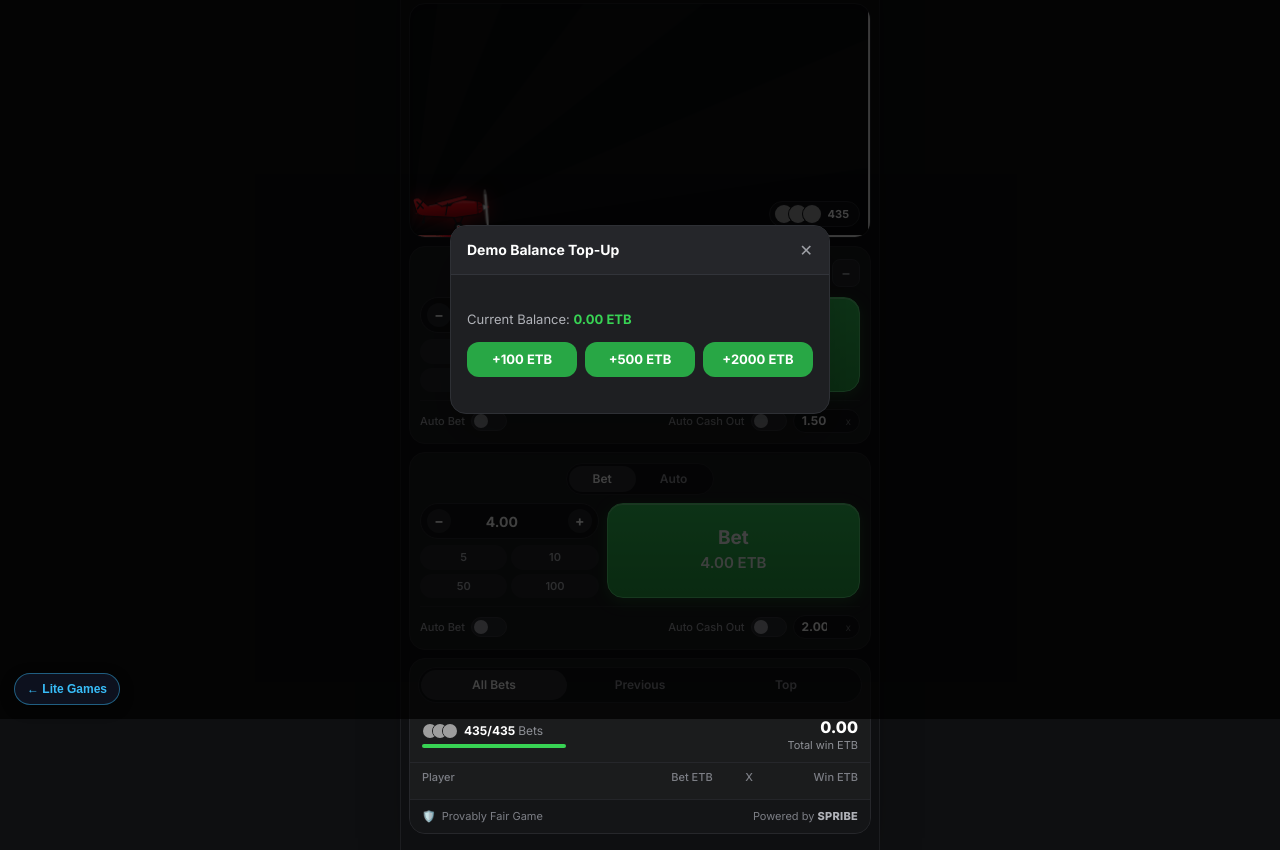
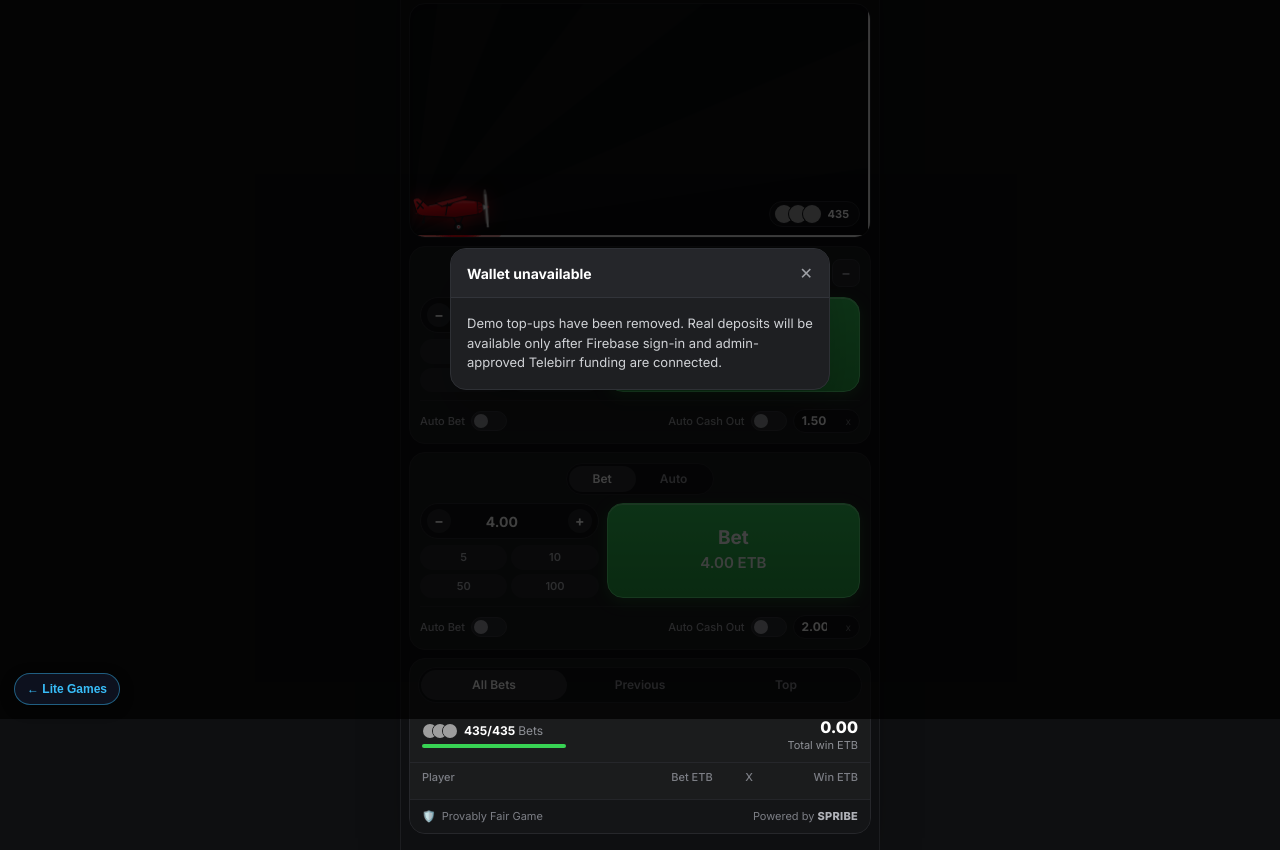
Before and after one commit to naro83447-spec/Cdsgameols, a website: page public/games/aviator.html in a window 1280 px wide. Both pictures are taken after a click on the button "0.00 ETB". Shown: the part 81-931 px from the top of the page. Drawn offline with nearby package versions, Linux system fonts and the light colour scheme; grey boxes are pictures that could not be loaded.

Commit message:
security(aviator-ui): remove visible demo top-up controls and fake feed defaults

```diff
--- a/public/games/aviator.html
+++ b/public/games/aviator.html
@@ -1509,12 +1509,12 @@
     // 5. LIVE FEED, PREVIOUS & TOP LEADERBOARD
     // ==========================================
     function renderLiveBetsList() {
-      const feed = STATE.feed || { rows: [], totalDisplayBets: 435, activeBetsLeft: 435, totalWin: 0 };
-      const totalDisplayBets = feed.totalDisplayBets || 435;
+      const feed = STATE.feed || { rows: [], totalDisplayBets: 0, activeBetsLeft: 0, totalWin: 0 };
+      const totalDisplayBets = Number(feed.totalDisplayBets || 0);
       const activeBetsLeft = feed.activeBetsLeft ?? totalDisplayBets;
 
       document.getElementById('allBetsCounter').innerHTML = `${activeBetsLeft}/${totalDisplayBets} <span class="text-[#8e9096] font-normal">Bets</span>`;
-      document.getElementById('allBetsProgress').style.width = `${(activeBetsLeft / totalDisplayBets) * 100}%`;
+      document.getElementById('allBetsProgress').style.width = `${totalDisplayBets > 0 ? (activeBetsLeft / totalDisplayBets) * 100 : 0}%`;
       document.getElementById('activeFlightCount').textContent = activeBetsLeft;
       document.getElementById('totalWinEtb').textContent = Number(feed.totalWin || 0).toLocaleString('en-US', { minimumFractionDigits: 2, maximumFractionDigits: 2 });
 
@@ -2044,18 +2044,10 @@
     }
 
     function openTopUpModal() {
-      document.getElementById('genericModalTitle').textContent = 'Demo Balance Top-Up';
-      document.getElementById('genericModalBody').innerHTML = `
-        <div class="flex flex-col gap-3">
-          <p class="text-[#b0b2b8]">Current Balance: <strong class="text-[#38d354]">${STATE.balance.toFixed(2)} ETB</strong></p>
-          <div class="grid grid-cols-3 gap-2">
-            <button onclick="addDemoFunds(100)" class="py-2 rounded-xl bg-[#28a745] hover:bg-[#218838] text-white font-bold">+100 ETB</button>
-            <button onclick="addDemoFunds(500)" class="py-2 rounded-xl bg-[#28a745] hover:bg-[#218838] text-white font-bold">+500 ETB</button>
-            <button onclick="addDemoFunds(2000)" class="py-2 rounded-xl bg-[#28a745] hover:bg-[#218838] text-white font-bold">+2000 ETB</button>
-          </div>
-        </div>
-      `;
-      document.getElementById('genericModal').classList.remove('hidden');
+      openSimpleInfoModal(
+        'Wallet unavailable',
+        'Demo top-ups have been removed. Real deposits will be available only after Firebase sign-in and admin-approved Telebirr funding are connected.'
+      );
     }
 
     function openMyBetHistoryModal() {
```
